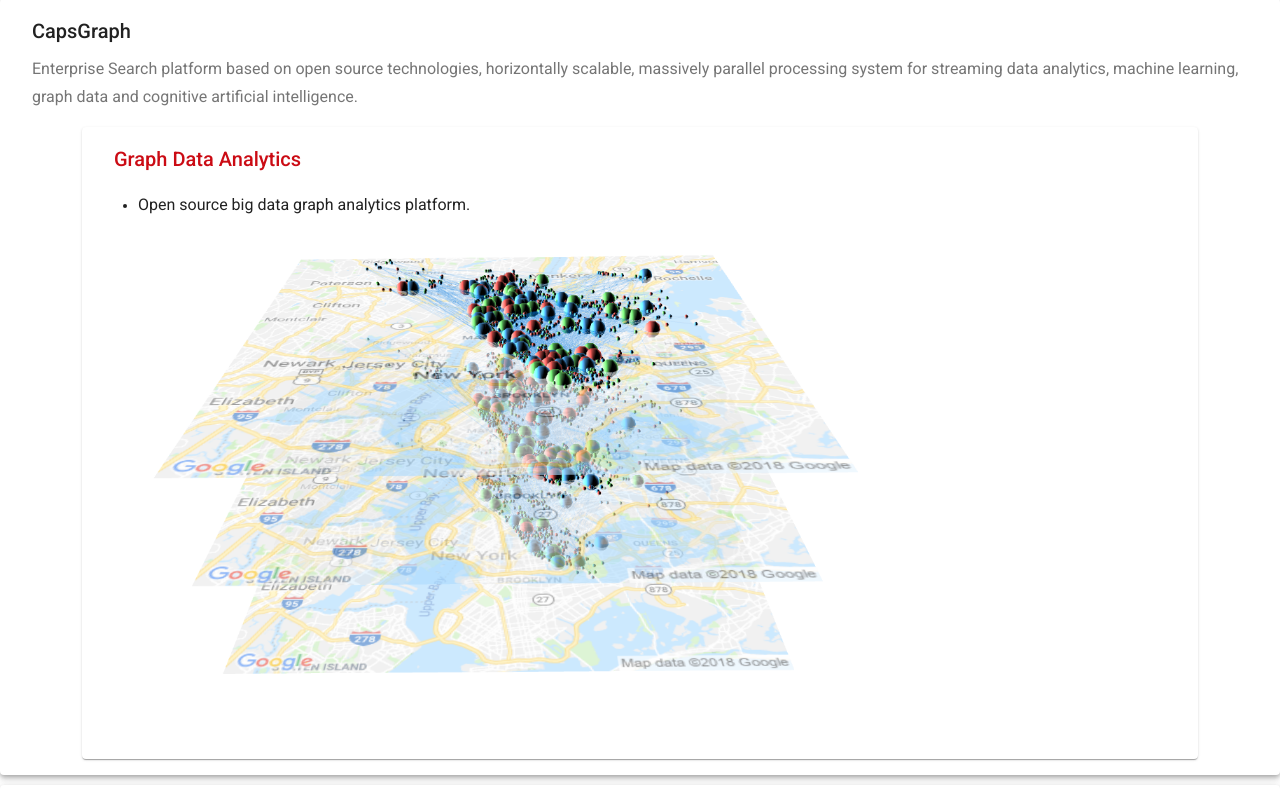
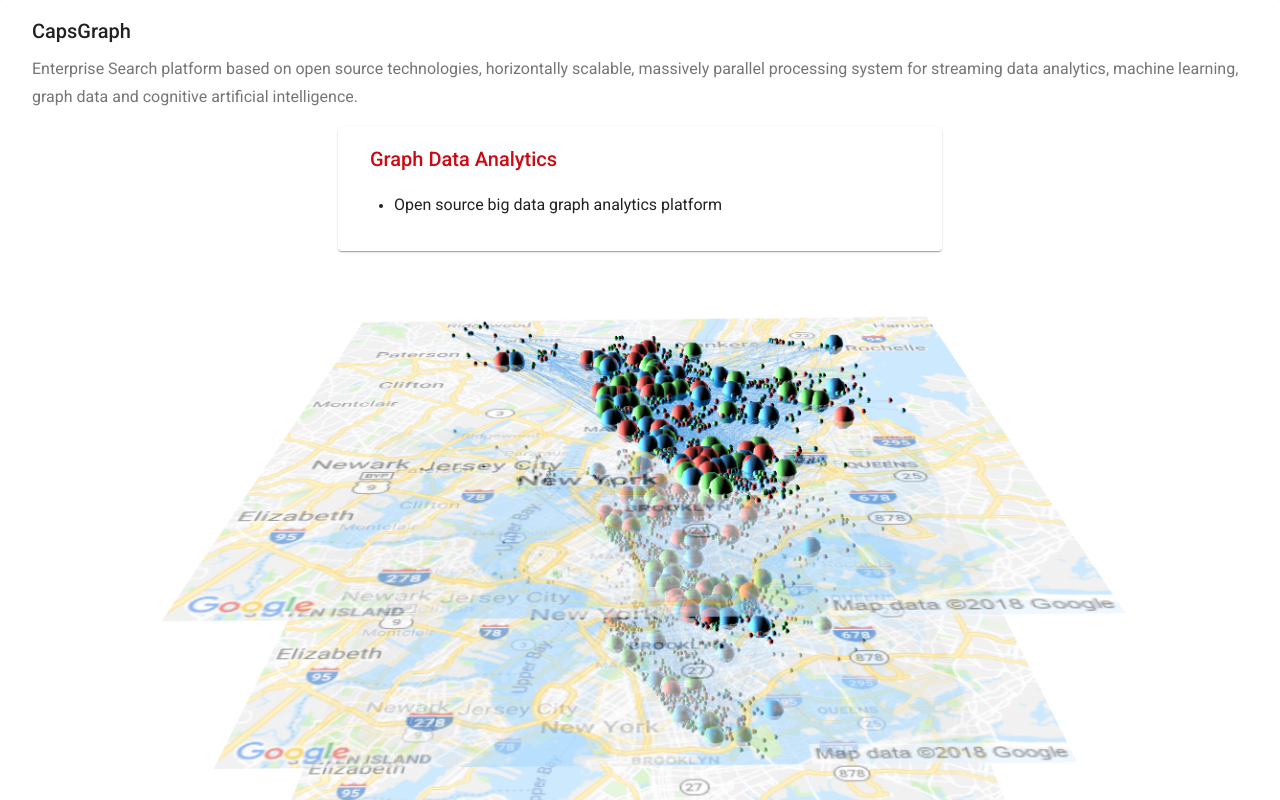
Before and after one commit to channelit/web, an Angular app: page /products in a window 1280 px wide. Shown: the part 940-1740 px from the top of the page. Built offline with nearby package versions, Linux system fonts and the light colour scheme.

Commit message:
products

```diff
--- a/src/app/content/products.ts
+++ b/src/app/content/products.ts
@@ -6,12 +6,12 @@
         cols: "1",
         content: {
           title: "CapsGraph",
+          image: "assets/img/products/geotegra1.png",
           subtitle: "Enterprise Search platform based on open source technologies, horizontally scalable, massively parallel processing system for streaming data analytics, machine learning, graph data and cognitive artificial intelligence.",
           body: [
             {
               title: "Graph Data Analytics",
-              content: ["Open source big data graph analytics platform.<br><img mat-card-sm-image height='Auto' width='70%' src='assets/img/products/geotegra1.png'></img>"
-              ]
+              content: ["Open source big data graph analytics platform"]
             }
           ]
         }
--- a/src/app/products/product/product.component.css
+++ b/src/app/products/product/product.component.css
@@ -0,0 +1,6 @@
+.product {
+  display: block;
+  margin-left: auto;
+  margin-right: auto;
+  max-width: 1000px;
+}
--- a/src/app/products/product/product.component.html
+++ b/src/app/products/product/product.component.html
@@ -4,8 +4,8 @@
     <mat-card-title><h2>{{content.title}}</h2></mat-card-title>
     <mat-card-subtitle [innerHTML]="content.subtitle | htmlTag:'h3'"></mat-card-subtitle>
   </mat-card-header>
-  <mat-card-content>
-    <section *ngFor="let body of content.body" fxLayout.lt-lg="column" fxLayoutAlign="center stretch" fxLayoutGap="10px">
+  <mat-card-content fxLayout.lt-lg="column" fxLayoutAlign="center stretch" fxLayoutGap="10px">
+    <section *ngFor="let body of content.body" fxFlex="0 1 calc(50%-20px)">
       <mat-card>
         <mat-card-header>
           <mat-card-title [innerHTML]="body.title | htmlTag:'h2,strong'"></mat-card-title>
@@ -18,4 +18,5 @@
       </mat-card>
     </section>
   </mat-card-content>
+  <img src="{{content.image}}" mat-card-image class="product">
 </mat-card>
--- a/src/app/products/products.component.html
+++ b/src/app/products/products.component.html
@@ -1,6 +1,6 @@
 <div *ngIf="productsContents.length > 0">
   <div class="mat-typography" *ngFor="let productsContent of productsContents">
-    <div fxLayout="column wrap" fxLayoutGap="10px">
+    <div fxLayout="column" fxLayoutGap="10px">
       <div class="text-primary-color products-main-title"><h1>{{productsContent.productTitle}}</h1></div>
       <div  *ngFor="let product of productsContent.productItems">
         <app-product [content]="product.content"></app-product>
```
